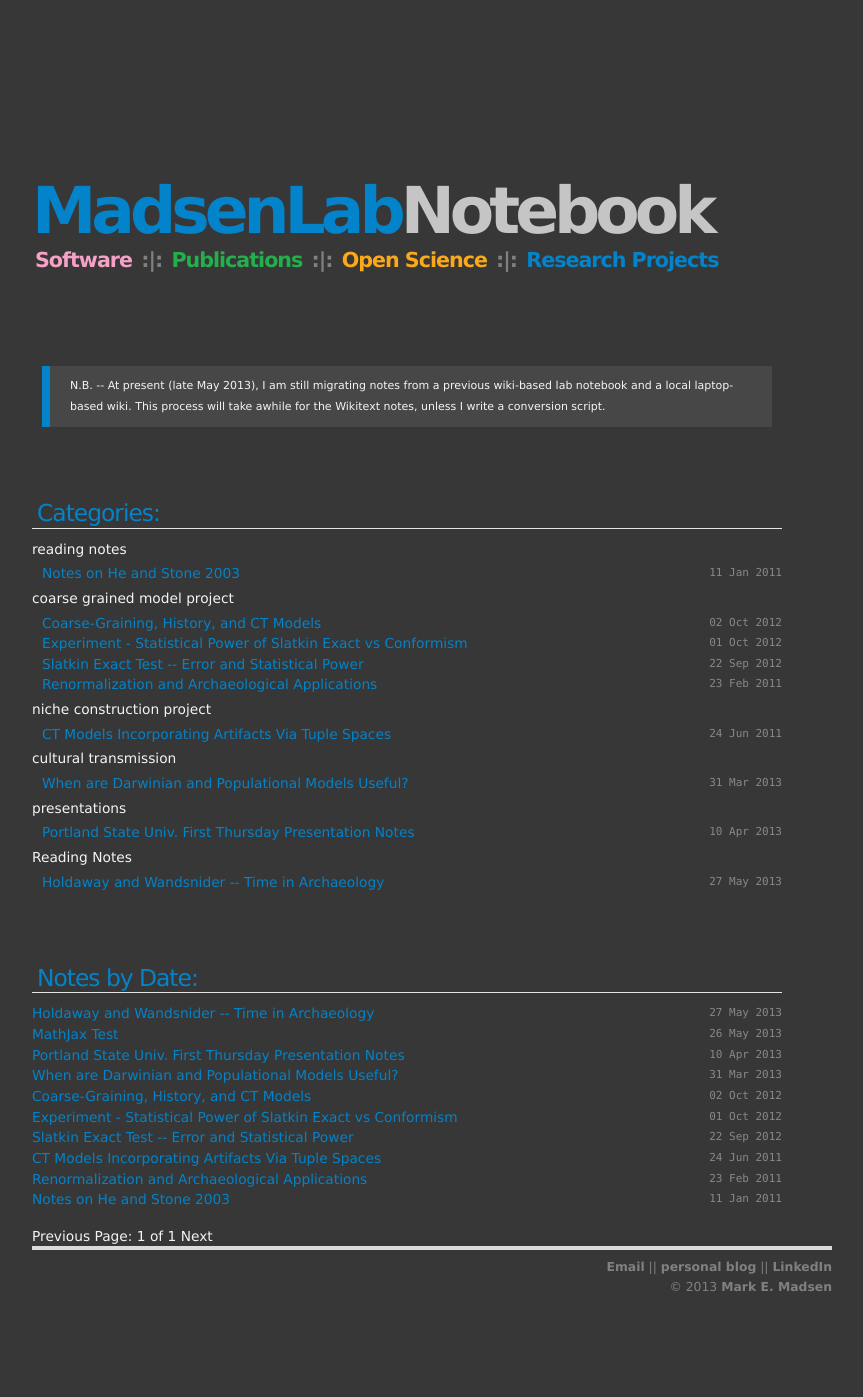
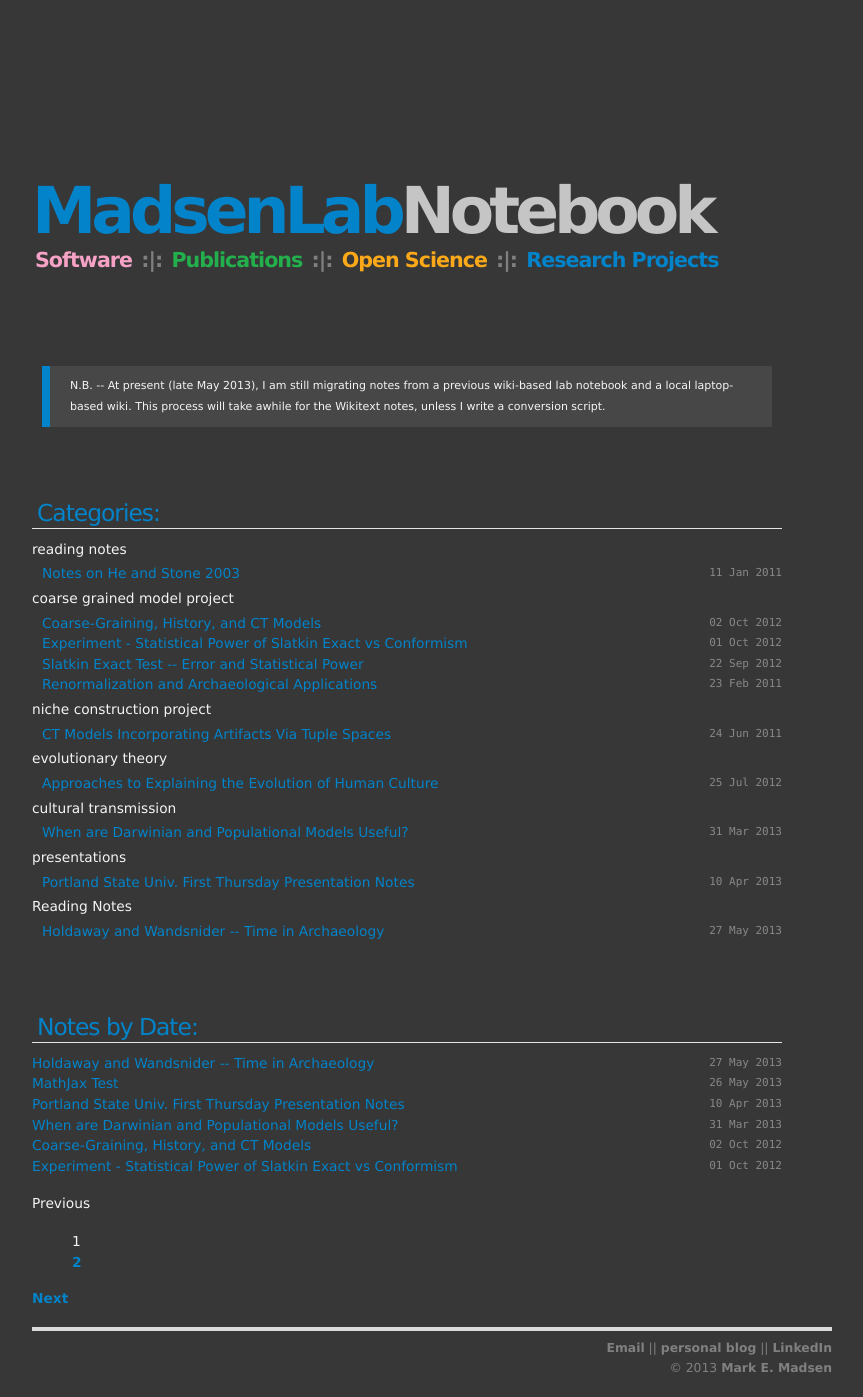
Before and after one commit to mmadsen/mmadsen.github.io, a Jekyll site: the page built from index.html, in a window 1280 px wide. Shown: the whole page, without its empty margins (208-1071 px from the left). Built offline with Jekyll 4.4.1, drawn with Linux system fonts in a browser that asks for light colours; the list of posts is cut into pages by our own code; before the commit the page ends 1316 px from its top, so only the background shows below that; part of the change alters nothing that is shown.

Commit message:
Pagination and approaches to culture (the post is still screwed up, markdown doesn't do outlines)

```diff
--- a/_config.yml
+++ b/_config.yml
@@ -1,5 +1,5 @@
 pygments: true
-paginate: 20
+paginate: 6
 rdiscount:
   extensions:
     - autolink      # greedily urlify links
--- /dev/null
+++ b/_posts/2012-07-25-approaches-evolution-culture.md
@@ -0,0 +1,96 @@
+---
+layout: post
+title: Approaches to Explaining the Evolution of Human Culture
+tags: [evolution, evolutionary theory, cultural evolution, darwinian evolution]
+category: "evolutionary theory"
+---
+
+{{ page.title }}
+----------------
+
+<div class="publish_date">
+{{ page.date | date_to_string }}
+</div>
+
+
+* Five Classical Approaches to the Evolution of Culture
+** Human sociobiology
+*** Response to the naive group-selectionism in ethology. Cooperation in social behavior the central paradox; spawned generations of research on altruism and cooperation.
+*** Models of reciprocal altruism, parent-offspring conflict, kin selection, and the methods of evolutionary game theory.
+*** Hugely controversial applied to humans, although the theoretical content of sociobiology has been essentially baked into all non-social science analysis of the evolution of behavior
+** Human behavioral ecology
+*** Attempt to gather data on whether human behavior was adaptive
+*** To what extent are behavioral differences responses to particular environments?
+**** Adaptive behavior is functional behavior that increments reproductive success
+*** This is different than an adaptation, which is a character which was shaped by selection for its effectiveness in a particular role.
+**** Evolutionary psychology
+***** EP tends to see human cognition and cultural processing capabilities as past adaptations to the environment in which humanity evolved.
+****** Environment of evolutionary adaptedness: - stable psychological mechanisms evolved in response to stable features of the ancestral environment.
+****** Gradualism - minds are build from co-adapted gene complexes that are unable to respond quickly to selection. Suggests that humans experience "adaptive lag"
+****** Massive modularity - the mind consists of domain-specific, modular programmes, with much less emphasis (or denial of) a general-purpose cognitive module or structure.
+****** Universal human nature - the evolved modules are responsible for producing a species-specific human nature. Different outcomes emerge from this universal human nature through triggering by social and environmental conditions, leading to universal behavioral outcomes and locally specified adaptive solutions.
+***** Current behavior is produced by these adaptations, but may not be currently adaptive in the HBE sense.
+***** Critiques of the EEA focus on the fact that selection has operated continuously and changed human genomes over the last several thousand years in significant ways. There is no reason to assume that cognition is a frozen remnant of adaptation to an EEA.
+***** However, the notion that there are psychological modules or tendencies, or learning biases, is probably a useful one if divorced from the idea of past adaptations. These psych tendencies and biases appear in "dual inheritance" theory as well, given the psych background of the B&R clade.
+** Memetics
+*** Memetics itself is a research program which considers cultural information (memes) to be a distinct and parallel set of replicators. This research program applies formal Darwinism to cultural information in the absence of interaction with genetics or selective forces caused by fecundity or death of biological organisms.
+*** Even more strongly, memetics is an attempt to use "replicator" as indicative not of a class of processes, but to claim that culture is made up of particulate information which is replicated in a high-fidelity manner. Memes are phenomenological in some fashion in this view.
+*** It originated by taking Dawkins's notion of the "gene's eye view" (genetic selectionism) seriously as a parallel for cultural information.
+*** This leads to "culture as virus" theories, where humans are more a substrate that memes inhabit than an integrated phenotypic system.
+*** Principal issue within "classical memetics" is a lack of a serious, cumulative empirical body of knowledge, and not much methodological development. Much of the early memetics literature is devoted to "just-so" stories and reframing cultural phenomena in presumptively memetic terms.
+*** Major criticism of memetics: evolution requires descent with modification (i.e., heritability), not replication in any strict sense.
+** Gene-Culture Coevolution / Dual-Inheritance Theory
+*** Gene-culture coevolution describes theories in which both systems of inheritance are modeled in parallel, in order to capture phenomena which span both systems.
+*** Canonical example: lactose tolerance genetically followed the cultural practice of dairy farming.
+*** Much of Cavalli-Sforza and Feldman, and some of Boyd and Richerson's, work falls into this category. But some aspects of "dual inheritance theory" (i.e., transmission biases) also are useful in "pure" CT theory.
+*** Archy CT folks who are not "UW Tradition" are usually DI theorists, but given the nature of our data and phenomena, we usually employ only the pure cultural side of the DI models.
+* Approaches as Seen Within Archaeology
+**
+** Collard
+*** Selectionist archaeology
+**** Compiled by Lumsden and Wilson in 1981, refs in Laland and Brown 2006
+***** Idea
+***** Mnemotype
+***** Idene
+***** Sociogene
+***** Instruction
+***** Cultural type
+***** Meme
+***** Concept
+***** Culturgen
+*** Dual-inheritance theory
+*** HBE
+*** But he himself is mainly interested in applying phylogenetic methods and tracing macroevolutionary pattern, likely considering himself part of the dual-inheritance school.
+* Opposition to Darwinian Views of Culture
+** Aunger (2000) - disputes on three levels:
+** Whether culture is properly seen as composed of independently transmitted information units
+** Whether these so-called memes have the necessary qualifications to serve as replicators
+** Whether a Darwinian or selectionist approach such as memetics is the most feasible or desirable form for a science of culture to take.
+* Sober's Three Selection Models
+** Type 1: heritability through genes, fitness through biological reproduction
+** Type 2: heritability through learning, fitness through biological reproduction
+** Type 3: heritability through learning, fitness through cultural replication
+** "Models of transmission systems describe the quantitative consequences of systems of cultural influence." …. Evolutionary theory is much less unified when we consider what it has to say about the sources of fitness differences….evolutionary theory achieves its greatest generality when it ignores sources and focuses on consequences.
+* Summing Up
+** Aunger (2000) neatly describes what I think is the core problem in the debates over evolutionary explanations for culture (which seem largely over in archaeology now that we're in a "big tent" phase of theory coexistence).
+
+He describes a general debate in the social sciences: "whether culture can be treated strictly as socially transmitted information in the first place."
+** Several Observations
+*** Culture need not be solely composed of "socially transmitted information" for an evolutionary approach to be useful.
+**** Evolutionary theory is not, strictly speaking, a theory about "sources" but about "consequences" -- it is a theory or theories which describe the macro consequences of constructing micro theories that combine individual variation, processes operative locally within populations, and heritability.
+**** Even in genetic inheritance, not all of the relevant context for determining consequences is "genetically transmitted" -- some is epigenetic, some is environmental, and some is contextual given population structure. And the theories of population genetics and natural selection themselves are silent about how these other information structures arise and operate -- other bodies of theory are necessary to describe that.
+*** Even those aspects of culture which are "socially transmitted" and thus explicable using a flow/diffusion/heritability framework combined with population thinking, need not be strictly or solely "particulate" or discrete.
+**** This follows from the previous observation, but makes the point that heritability is a matter of information-theoretic correlation derived from direct causation, rather than probabilistic convergence. Observations about the "particulate" nature of genetic inheritance are really separate from this given the "blending vs particulate" argument in the early days of Mendelism. Many phenotypic characters which are genetically coded are not particulate, and there's some point at which a polygenic character with epigenetic modification ceases to be meaningfully "particulate" in the simple way we normally mean that. So it's not clear to me that the subset of social information which is actually copied or learned (as opposed to the other aspects of a cultural phenomenon which need not be copied to be part of cultural inheritance), need to be "particulate" at all.
+*** The upshot to me is that a lot of the memetics literature, and critics of an evolutionary perspective in general, spent a good deal of time on these issues while using overly simplified genetic analogies to make their points.
+*** And much of this literature completely ignores ideational/phenomenological distinctions, and the roles of different theories and models in answering specific questions. Asking whether "Evolutionary models explain culture" is nonsensical. They can explain particular questions about culture.
+*** Other theories and models are needed in other cases -- keeping in mind that if we have a theory for the source or structure of a phenomenon, if that theory is consistent with population thinking, it might become *part of* an evolutionary explanation down the road. That's really the sense in which RCD, Lipo, and others are able make totalizing statements about evolutionary theory being the right theoretical basis for the social sciences, or anthropology, as a whole, while avoiding the reductionism they're often painted with. Saying that archaeology ought to be evolutionary is not a statement that archaeologists SHOULD ONLY study population genetic models, or explain phenomena as adaptations shaped by natural selection.
+*** It is a statement that a naturalistic, scientific study of human behavior, or artifact production, etc., is naturally a mix of source and consequence theories once one accepts population thinking and variation as causal. The consequence theories start with population genetics-like diffusionist models and selection models, but really describe *what happens* when you put together a combination of processes. The source theories might be quite functionalist and space-like indeed, and encompass a lot of traditional types of anthropological theory -- the big difference being that most source theories in anthropology are essentialist and need revision for population thinking....
+***
+
+
+
+Tagged
+------
+<div class="taglist">
+{{ page.tags | array_to_sentence_string }}
+</div>
--- a/index.html
+++ b/index.html
@@ -37,7 +37,7 @@ title: Mark E. Madsen's Lab Notebook
     {% endfor %}
   </ul>
 
-	<div class="pagination">
+<!--	<div class="pagination">
 		{% if paginator.previous_page %}
 		<a href="/page{{ paginator.previous_page }}" class="previous">Previous</a>
 		{% else %}
@@ -49,5 +49,54 @@ title: Mark E. Madsen's Lab Notebook
 		{% else %}
 		<span class="next ">Next</span>
 		{% endif %}
+	</div> -->
+
+	<div id="post-pagination" class="pagination">
+	  {% if paginator.previous_page %}
+	    <p class="previous">
+	      {% if paginator.previous_page == 1 %}
+	        <a href="/">Previous</a>
+	      {% else %}
+	        <a href="{{ paginator.previous_page_path }}">Previous</a>
+	      {% endif %}
+	    </p>
+	  {% else %}
+	    <p class="previous disabled">
+	      <span>Previous</span>
+	    </p>
+	  {% endif %}
+
+	  <ul class="pages">
+	    <li class="page">
+	      {% if paginator.page == 1 %}
+	        <span class="current-page">1</span>
+	      {% else %}
+	        <a href="/">1</a>
+	      {% endif %}
+	    </li>
+
+	    {% for count in (2..paginator.total_pages) %}
+	      <li class="page">
+	        {% if count == paginator.page %}
+	          <span class="current-page">{{ count }}</span>
+	        {% else %}
+	          <a href="/page{{ count }}">{{ count }}</a>
+	        {% endif %}
+	      </li>
+	    {% endfor %}
+	  </ul>
+
+	  {% if paginator.next_page %}
+	    <p class="next">
+	      <a href="{{ paginator.next_page_path }}">Next</a>
+	    </p>
+	  {% else %}
+	    <p class="next disabled">
+	      <span>Next</span>
+	    </p>
+	  {% endif %}
+
 	</div>
+
+
 </div>
```
